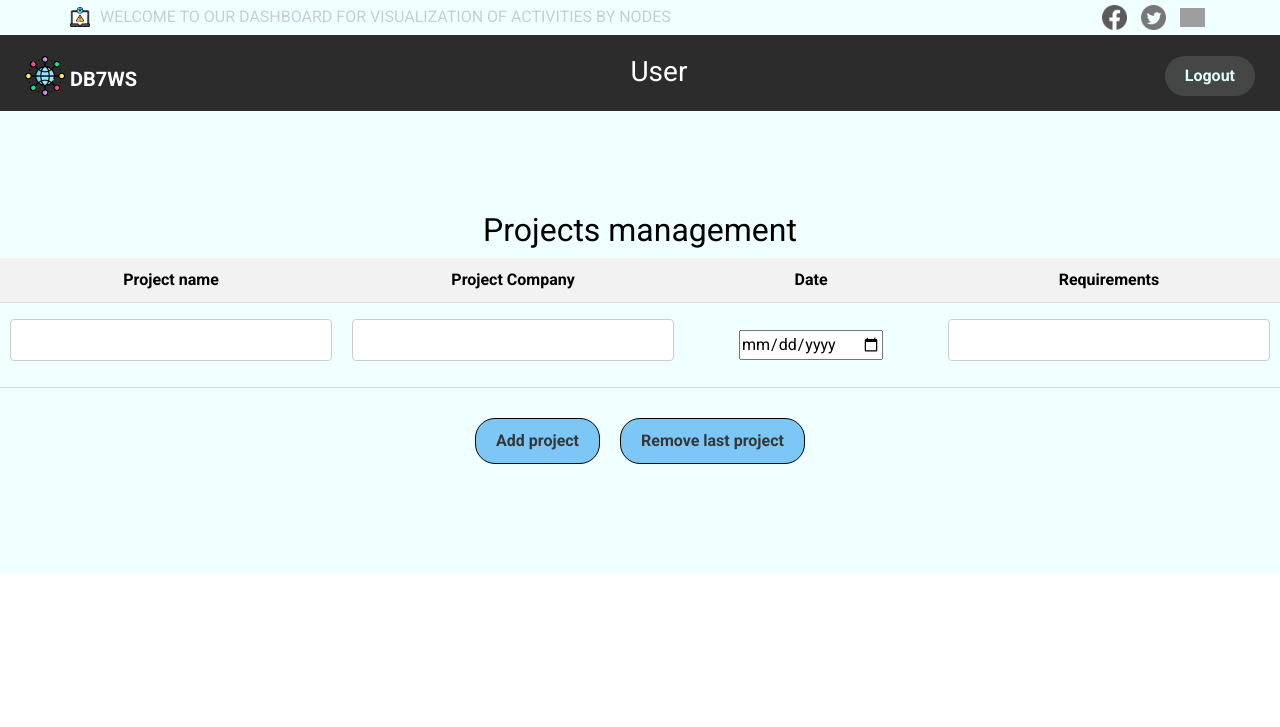
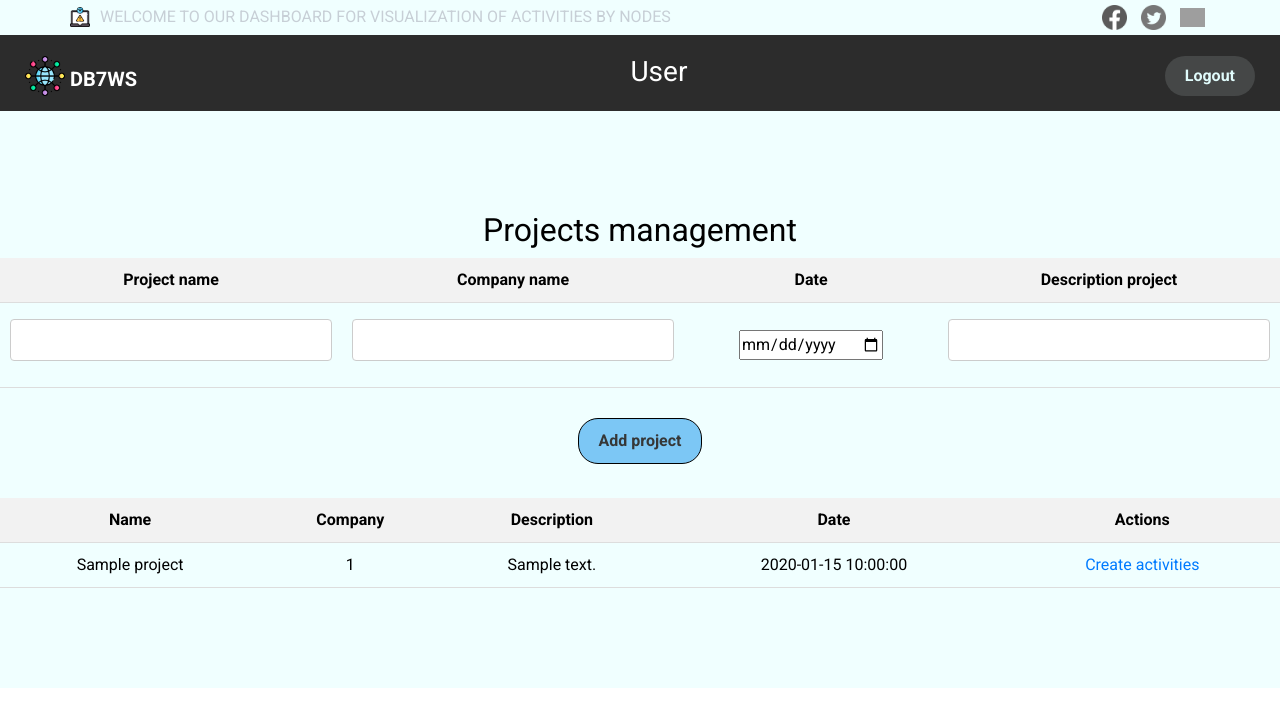
Before and after one commit to JuanGarcia0418/ActivityMap, a Flask app: page /form_project in a window 1280 px wide. Shown: the top 727 px of the page. Run offline with Flask 3, Linux system fonts and the light colour scheme; a user stored in the database is signed in; tables that the repository leaves empty or names only in its code hold one stand-in row (values such as "Sample post"); some libraries are stand-ins or nearby versions; grey boxes are pictures that could not be loaded.

Commit message:
app table for see all project when the user is loged

```diff
--- a/app/app.py
+++ b/app/app.py
@@ -77,7 +77,15 @@ def view():
 @app.route('/form_project')
 # form for create and see a projects
 def form_projects():
-    return render_template('projectsTable.html')
+    # get the loged user_id
+    user_id = session.get('user_id')
+    # create query for show data
+    cursor = mydb.cursor()
+    projects_query = 'SELECT * FROM projects WHERE user_id = %s'
+    cursor.execute(projects_query, (user_id,))
+    project = cursor.fetchall()
+    # render table
+    return render_template('projectsTable.html', projects=project)
 
 
 @app.route('/form_activity')
@@ -91,8 +99,8 @@ def create_projects():
     if request.method == 'POST':
         # get information from the form
         id = uuid.uuid4()
-        name = request.form['projectName']
-        company_name = request.form['nameCompany']
+        name = request.form['name']
+        company_name = request.form['company_name']
         date = request.form['date']
         requirements = request.form['requirements']
         user_id = session['user_id']
--- a/app/templates/projectsTable.html
+++ b/app/templates/projectsTable.html
@@ -97,27 +97,50 @@
                     </h2>
                 </div>
             </div>
-
             <form id=table method="POST" action="/create_project" aling="center">
                 <table id="tabla-datos">
                     <tr>
                         <th> Project name </th>
-                        <th> Project Company </th>
+                        <th> Company name </th>
                         <th> Date </th>
-                        <th> Requirements </th>
+                        <th> Description project </th>
                     </tr>
                     <tr>
-                        <td><input type="text" name="projectName" id="name"></td>
-                        <td><input type="text" name="nameCompany" id="company_name"></td>
+                        <td><input type="text" name="name" id="name"></td>
+                        <td><input type="text" name="company_name" id="company_name"></td>
                         <td><input type="date" name="date" id="date"></td>
                         <td><input type="text" name="requirements" id="requiremnts"></td>
                     </tr>
                 </table>
                 <div class="button-container">
                     <input type="submit" id="add-row" value="Add project" class="button">
-                    <button type="button" id="remove-row" class="button"> Remove last project </button>
+                    <!-- <button type="button" id="remove-row" class="button"> Remove last project </button> -->
                 </div>
+                <br>
             </form>
+            <!-- table for show all projects -->
+            <table>
+                <thead>
+                    <tr>
+                        <th>Name</th>
+                        <th>Company</th>
+                        <th>Description</th>
+                        <th>Date</th>
+                        <th>Actions</th>
+                    </tr>
+                </thead>
+                <tbody>
+                    {% for project in projects %}
+                    <tr>
+                        <td>{{ project[1] }}</td>
+                        <td>{{ project[4] }}</td>
+                        <td>{{ project[3] }}</td>
+                        <td>{{ project[2] }}</td>
+                        <td><a href="/projects/{{ project.id }}/activities">Create activities</a></td>
+                    </tr>
+                    {% endfor %}
+                </tbody>
+            </table>
         </section>
     </div>
     <!-- end proyect section -->
--- a/database/test.py
+++ b/database/test.py
@@ -18,7 +18,7 @@ id = uuid.uuid4()
 
 # Insertar datos con UUID
 consulta = "INSERT INTO user(id, username, password, fullname, user_type) VALUES (%s,%s,%s,%s,%s)"
-values = (str(id),'Admin', 'admin', 'Juan Garcia', 'admin')
+values = (str(id),'Luiyi', '1234', 'Luiyi Hurtado', 'admin')
 cursor.execute(consulta, values)
 
 # Hacer commit y cerrar conexión
```
Also changed, not shown: 1 other file.
